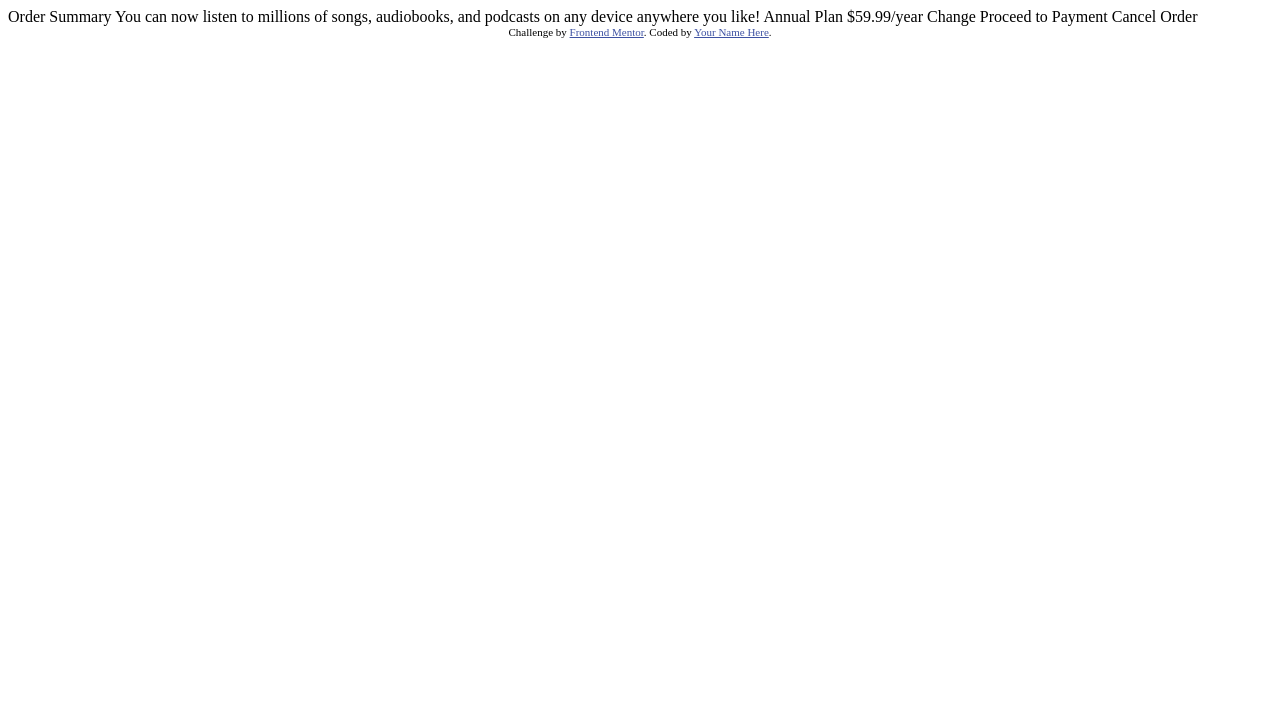
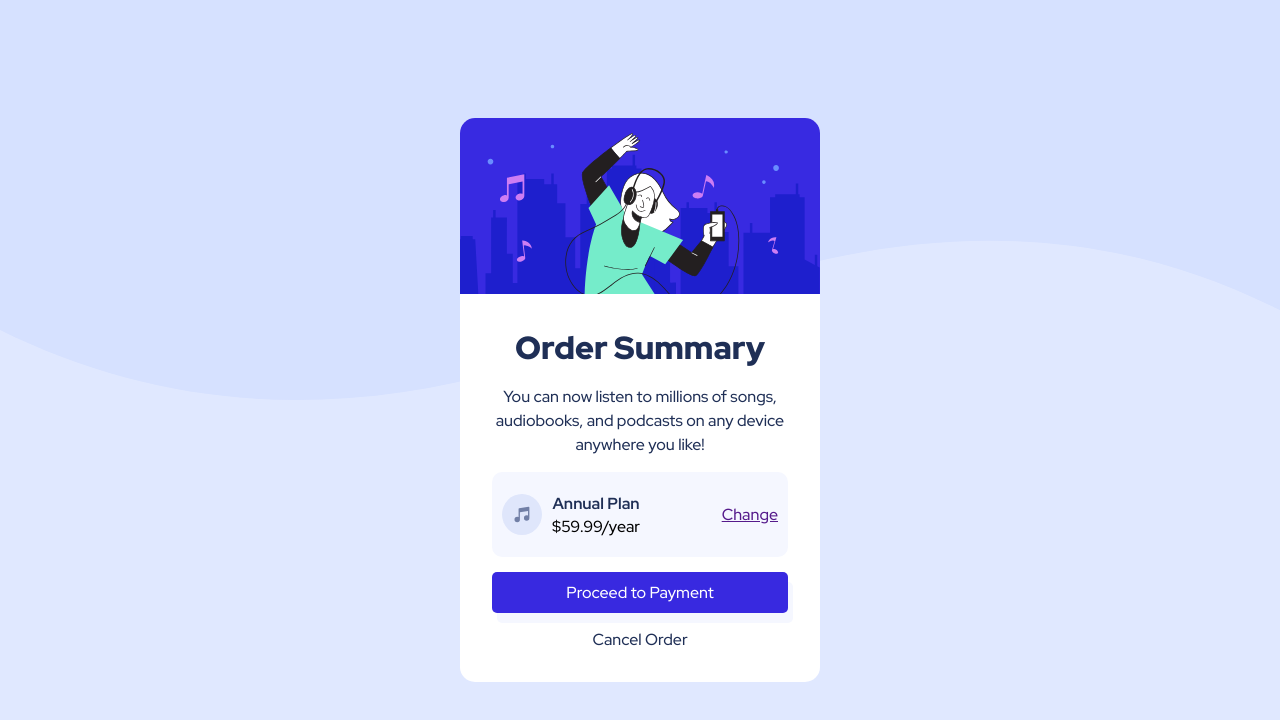
Before and after one commit to samlan24/order-summary, a plain HTML site: page index.html in a window 1280 px wide. Drawn offline with Linux system fonts and the light colour scheme.

Commit message:
designing

```diff
--- a/index.html
+++ b/index.html
@@ -1,37 +1,53 @@
 <!DOCTYPE html>
 <html lang="en">
   <head>
-  <meta charset="UTF-8">
-  <meta name="viewport" content="width=device-width, initial-scale=1.0"> <!-- displays site properly based on user's device -->
+    <meta charset="UTF-8" />
+    <meta name="viewport" content="width=device-width, initial-scale=1.0" />
+    <!-- displays site properly based on user's device -->
 
-  <link rel="icon" type="image/png" sizes="32x32" href="./images/favicon-32x32.png">
-
+    <link
+      rel="icon"
+      type="image/png"
+      sizes="32x32"
+      href="./images/favicon-32x32.png"
+    />
+    <link
+      href="https://fonts.googleapis.com/css2?family=Red+Hat+Display:wght@500;700;900&display=swap"
+      rel="stylesheet"
+    />
+    <link rel="stylesheet" href="styles.css" />
     <title>Frontend Mentor | Order summary card</title>
-
-  <!-- Feel free to remove these styles or customise in your own stylesheet 👍 -->
-  <style>
-    .attribution { font-size: 11px; text-align: center; }
-    .attribution a { color: hsl(228, 45%, 44%); }
-  </style>
   </head>
   <body>
+    <div class="bg-image"></div>
+    <main class="container">
+      <div class="card">
+        <img src="./images/illustration-hero.svg" alt="" />
+        <div class="card-content">
+          <h1>Order Summary</h1>
+          <p>
+            You can now listen to millions of songs, audiobooks, and podcasts on
+            any device anywhere you like!
+          </p>
+          <div class="card-plans">
+            <div class="package">
+              <img src="./images/icon-music.svg" alt="" />
+              <div class="package-details">
+                <p>Annual Plan</p>
+                <span>$59.99/year </span>
+              </div>
+            </div>
+            <div class="button">
+              <a href="">Change</a>
+            </div>
 
-  Order Summary
-
-  You can now listen to millions of songs, audiobooks, and podcasts on any
-  device anywhere you like!
-
-  Annual Plan
-  $59.99/year
-
-  Change
-
-  Proceed to Payment
-  Cancel Order
-
-  <div class="attribution">
-    Challenge by <a href="https://www.frontendmentor.io?ref=challenge" target="_blank">Frontend Mentor</a>.
-    Coded by <a href="#">Your Name Here</a>.
           </div>
+          <div class="buttons">
+            <a href="" class="btn-1">Proceed to Payment</a>
+            <a href="" class="btn-2">Cancel Order</a>
+          </div>
+        </div>
+      </div>
+    </main>
   </body>
 </html>
--- /dev/null
+++ b/styles.css
@@ -0,0 +1,157 @@
+* {
+  padding: 0;
+  margin: 0;
+  box-sizing: border-box;
+}
+
+:root {
+  --pale-blue: hsl(225, 100%, 94%);
+  --Bright-blue: hsl(245, 75%, 52%);
+  --Very-pale-blue: hsl(225, 100%, 98%);
+  --Desaturated-blue: hsl(224, 23%, 55%);
+  --Dark-blue: hsl(223, 47%, 23%);
+}
+
+body {
+  font-family: "Red Hat Display", sans-serif;
+  display: grid;
+  place-items: center;
+  min-height: 100vh;
+  background-color: hsl(225, 100%, 94%);
+}
+
+.bg-image {
+  background-image: url(./images/pattern-background-desktop.svg);
+  background-repeat: no-repeat;
+  background-size: cover;
+  background-position: center;
+  height: 50vh;
+  position: absolute;
+  top: 0;
+  left: 0;
+  right: 0;
+  bottom: 0;
+  z-index: -1;
+}
+
+@media screen and (max-width: 400px) {
+   .bg-image{
+       background-image: url(./images/pattern-background-mobile.svg);
+   }
+
+}
+
+.container {
+  background-color: #fff;
+  width: 360px;
+  border-radius: 15px;
+  overflow: hidden;
+}
+
+img {
+  width: 100%;
+  overflow: hidden;
+}
+
+.card {
+  display: flex;
+  flex-direction: column;
+  align-items: center;
+}
+
+.card-content {
+  padding: 2rem;
+  display: flex;
+  flex-direction: column;
+  text-align: center;
+}
+
+.card-content h1 {
+  color: var(--Dark-blue);
+  padding-bottom: 1rem;
+  font-weight: 900;
+}
+
+.card-content p {
+  color: var(--Dark-blue);
+  font-size: 16px;
+  line-height: 1.5rem;
+  padding-bottom: 15px;
+  font-weight: 500;
+}
+
+.card-plans {
+  display: flex;
+  justify-content: space-around;
+  background-color: var(--Very-pale-blue);
+  padding: 20px 10px;
+  border-radius: 10px;
+  margin-bottom: 15px;
+}
+
+.package {
+  flex: 1;
+  display: flex;
+  align-items: center;
+  justify-content: flex-start;
+}
+
+.package img {
+  width: 30%;
+}
+
+.package-details {
+  display: flex;
+  flex-direction: column;
+  align-items: center;
+  padding-left: 10px;
+}
+
+.package-details p {
+  padding-bottom: 0;
+  color: var(--Dark-blue);
+  font-weight: 700;
+}
+
+.button {
+  flex: 1;
+  display: flex;
+  align-items: center;
+  justify-content: flex-end;
+}
+
+.button a:hover{
+    text-decoration: none;
+    color: var(--Desaturated-blue);
+}
+
+.buttons {
+  display: flex;
+  flex-direction: column;
+}
+
+.buttons a {
+  text-decoration: none;
+}
+
+.btn-1 {
+  background-color: var(--Bright-blue);
+  color: #fff;
+  border-radius: 5px;
+  padding: 10px 0;
+  margin-bottom: 1rem;
+  box-shadow: 5px 10px var(--Very-pale-blue);
+}
+
+.btn-1:hover{
+    background-color: var(--Desaturated-blue);
+}
+
+.btn-2 {
+  color: var(--Dark-blue);
+}
+
+.btn-2:hover{
+    color: var(--Dark-blue);
+    font-weight: 700;
+}
```
Lines whose indentation alone changed are shown as unchanged.
